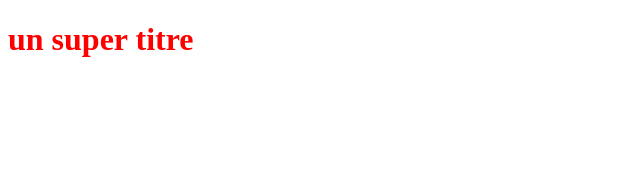
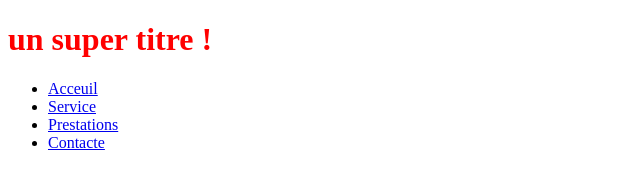
Before and after one commit to ym-0-bm/openclass, a plain HTML site: page index.html in a window 1280 px wide. Shown: the whole page, without its empty margins (0-640 px from the left). Drawn offline with Linux system fonts and the light colour scheme.

Commit message:
modification du titre et ajout de liste

```diff
--- a/index.html
+++ b/index.html
@@ -8,6 +8,20 @@
     <link rel="stylesheet" href="style.css">
 </head>
 <body>
-    <h1>un super titre</h1>
+    <h1>un super titre !</h1>
+    <ul>
+        <li>
+            <a href="#">Acceuil</a>
+        </li>
+        <li>
+            <a href="#">Service</a>
+        </li>
+        <li>
+            <a href="#">Prestations</a>
+        </li>
+        <li>
+            <a href="#">Contacte</a>
+        </li>
+    </ul>
 </body>
 </html>
```
